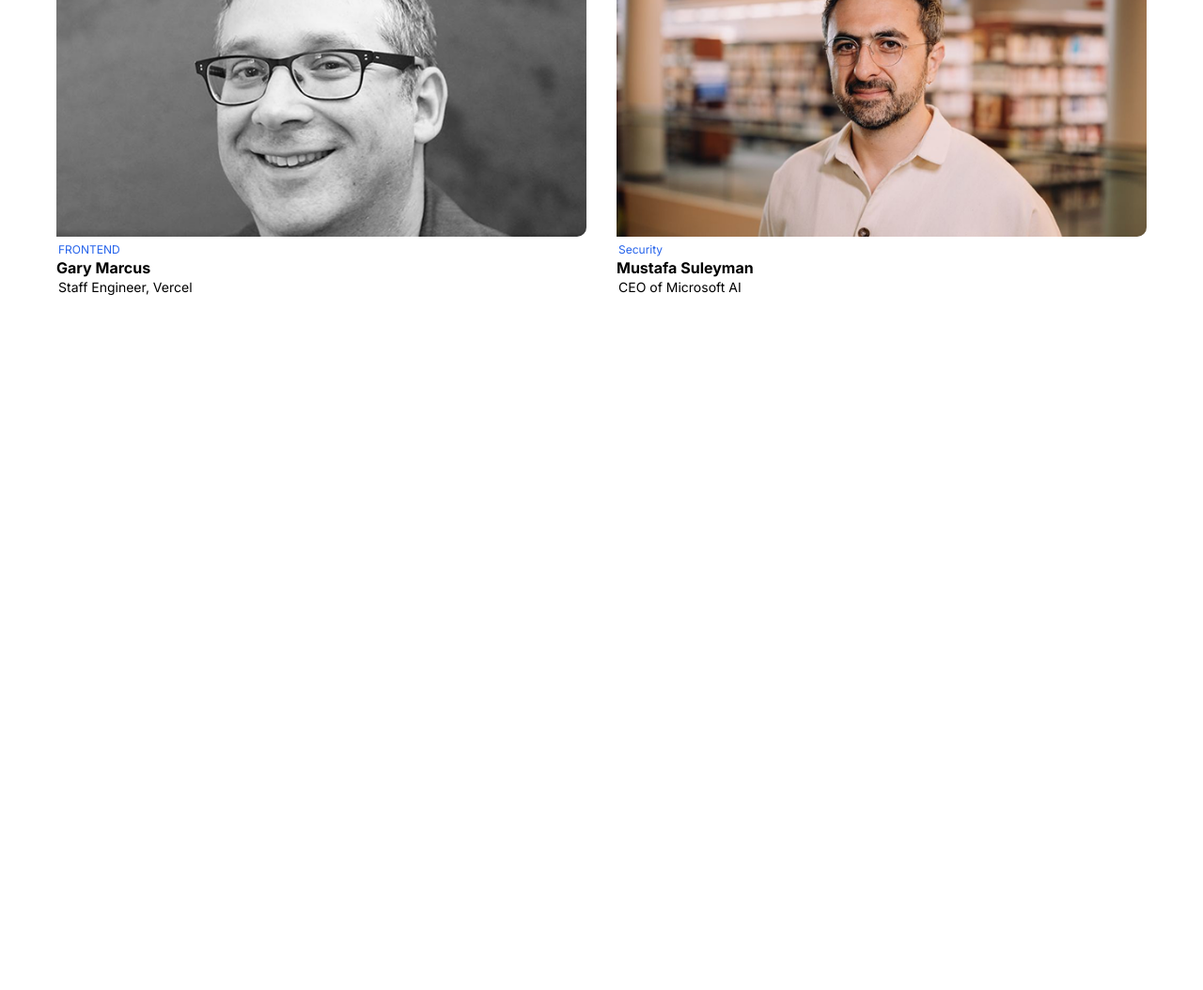
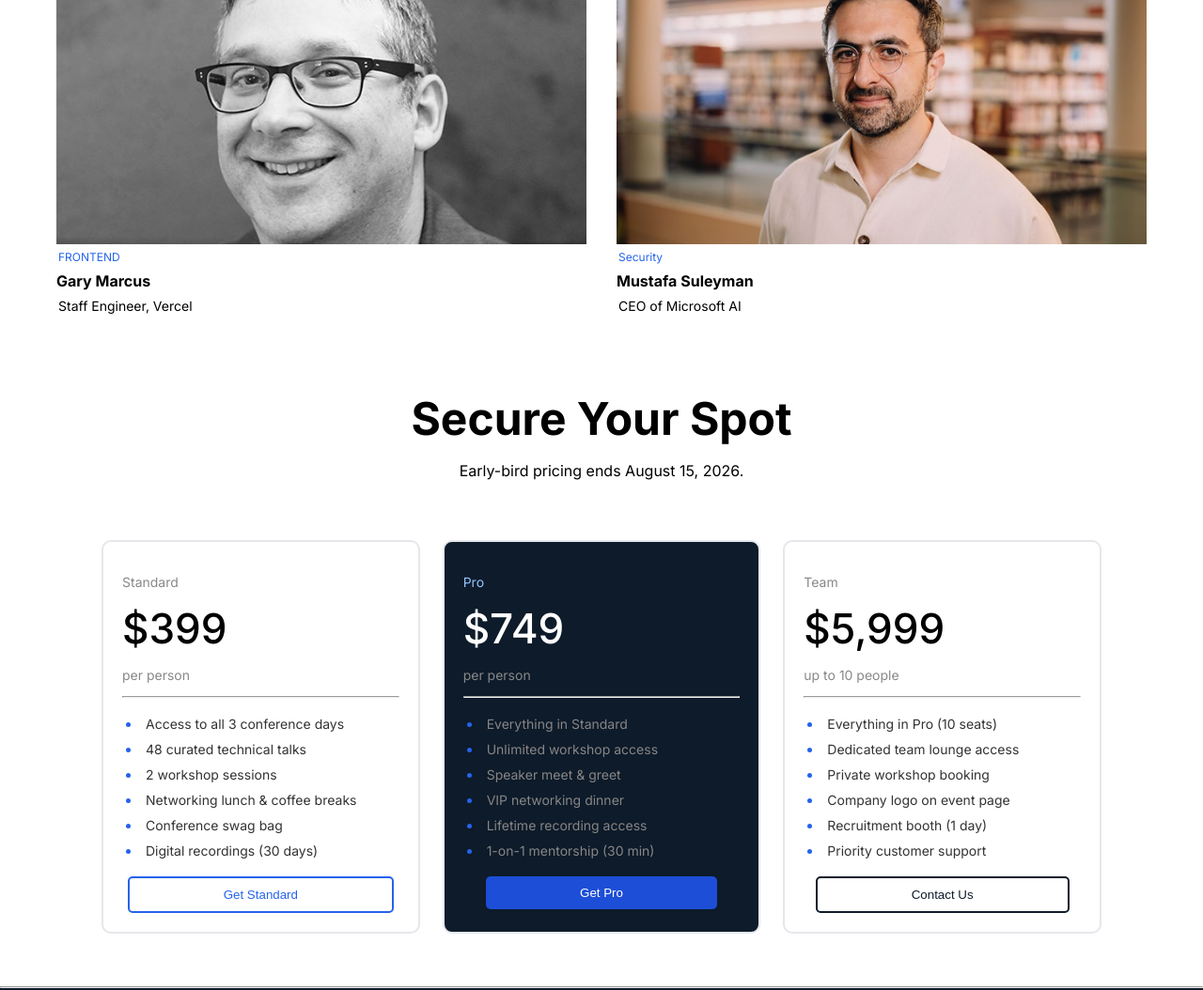
Before and after one commit to guts-of-sadi/Assignment-1, a plain HTML site: page index.html in a window 1280 px wide. Shown: the part 1240-2294 px from the top of the page at 94% size. Before the commit the page ends 1636 px from the top, so only its background shows below. Drawn offline with Linux system fonts and the light colour scheme.

Commit message:
pricing section added

```diff
--- a/index.html
+++ b/index.html
@@ -21,19 +21,15 @@
         <div class="logo">
             <img src="./assets/logo.png">
         </div>
-        <div class="menu-2">
-
-            <ul class="menu">
-                <li><a href="">Speakers</a></li>
-                <li><a href="">Schedule</a></li>
-                <li><a href="">Tracks</a></li>
-                <li><a href="">Vanue</a></li>
-                <li><a href="">Blog</a></li>
-            </ul>
+        <div class="menu">
+            <a href="">Speakers</a>
+            <a href="">Schedule</a>
+            <a href="">Tracks</a>
+            <a href="">Vanue</a>
+            <a href="">Blog</a>
         </div>
         <div>
-
-            <li><a href=""><button class="button">Register Now</button></a></li>
+            <a href=""><button class="button">Register Now</button></a>
         </div>
     </nav>
     <!-- hero section -->
@@ -49,6 +45,7 @@
             <button class="button-2">Register Now</button>
         </div>
     </header>
+    <!-- hero section end -->
 
     <!-- Meet the speakers section -->
 
@@ -84,6 +81,86 @@
             </div>
         </div>
     </section>
+    <!-- Meet the speakers section end -->
+
+    <!-- pricing card section -->
+    <section>
+        <div class="container">
+            <h1 class="pricing-card-head">Secure Your Spot</h1>
+            <p class="pricing-card-p">Early-bird pricing ends August 15, 2026.</p>
+        </div>
+        <div class="pricing-card-parant container">
+
+            <div class="first-card all-card">
+                <p class="card-p-tag">Standard</p>
+                <p class="price">$399</p>
+                <p class="card-p-tag">per person</p>
+                <hr>
+                <ul>
+                    <li>Access to all 3 conference days</li>
+                    <li>48 curated technical talks</li>
+                    <li>2 workshop sessions</li>
+                    <li>Networking lunch & coffee breaks</li>
+                    <li>Conference swag bag</li>
+                    <li>Digital recordings (30 days)</li>
+                </ul>
+                <button>Get Standard</button>
+            </div>
+
+            <div class="middle-card all-card">
+                <p class="card-p-tag">Pro</p>
+                <p class="price">$749</p>
+                <p class="card-p-tag">per person</p>
+                <hr>
+                <ul>
+                    <li>Everything in Standard</li>
+                    <li>Unlimited workshop access</li>
+                    <li>Speaker meet & greet</li>
+                    <li>VIP networking dinner</li>
+                    <li>Lifetime recording access</li>
+                    <li>1-on-1 mentorship (30 min)</li>
+                </ul>
+                <button>Get Pro</button>
+            </div>
+
+            <div class="third-card all-card">
+                <p class="card-p-tag">Team</p>
+                <p class="price">$5,999</p>
+                <p class="card-p-tag">up to 10 people</p>
+                <hr>
+                <ul>
+                    <li>Everything in Pro (10 seats)</li>
+                    <li>Dedicated team lounge access</li>
+                    <li>Private workshop booking</li>
+                    <li>Company logo on event page</li>
+                    <li>Recruitment booth (1 day)</li>
+                    <li>Priority customer support</li>
+                </ul>
+                <button>Contact Us</button>
+            </div>
+        </div>
+    </section>
+    <!-- pricing card secton end -->
+
+    <section>
+
+    </section>
+    <!-- footer section -->
+
+    <footer>
+         <hr>
+        <div class="footer container">
+            <div class="left-footer">
+                <img src="./assets/footer-logo.png" alt="">
+                <p>© 2026 DevConf. All rights reserved.</p>
+            </div>
+            <div class="right-footer">
+
+                <a href="">Privacy Policy</a>
+                <a href="">Terms of Service</a>
+            </div>
+        </div>
+    </footer>
 
 </body>
 
--- a/style.css
+++ b/style.css
@@ -6,99 +6,235 @@ body {
 }
 
 .container {
-     margin: 0px 60px 0px 60px;
+    margin: 0px 60px 0px 60px;
 }
 
 .navbar {
     padding: 20px;
-    /* border: 2px solid black; */
     display: grid;
-    grid-template-columns: repeat(3, 1fr);
+    grid-template-columns: auto 1fr auto;
     align-items: center;
 
 
 }
 
-ul,
-li,
-a {
+.menu {
+    display: flex;
+    justify-content: center;
+    gap: 10px;
+}
+
+.menu a {
     color: #575757;
-    display: flex;
-    gap: 10px;
     list-style: none;
     text-decoration: none;
 }
 
 .button {
+    display: inline-block;
     color: white;
     background-color: #1D4ED8;
-    margin-left: 190px;
     padding: 10px 30px;
     border-radius: 5px;
     border: none;
     cursor: pointer;
 }
 
-header{
+header {
     background-image: linear-gradient(rgba(0, 0, 0, 0.6), rgba(0, 0, 0, 0.6)), url('./assets/banner.jpg');
     height: 70vh;
-    background-repeat:no-repeat;
+    background-repeat: no-repeat;
     background-size: cover;
     background-position: center;
     display: grid;
     justify-content: center;
     align-items: center;
 }
-.header-content{
+
+.header-content {
     color: white;
     text-align: center;
     align-items: center;
     font-size: 1rem;
 
 }
-.header-content h1{
+
+.header-content h1 {
     font-size: 60px;
     margin-bottom: 10px;
 }
-.button-2{
-     color: white;
+
+.button-2 {
+    color: white;
     background-color: #1D4ED8;
     padding: 10px 30px;
     border-radius: 5px;
     border: none;
     cursor: pointer;
-    display:flex;
+    display: flex;
     margin: auto;
     margin-top: 250px;
 }
-.speakers-heading{
+
+.speakers-heading {
     font-size: 2rem;
     align-items: center;
     text-align: center;
     margin-top: 80px;
     margin-bottom: 56px;
 }
-.speakers-parent{
+
+.speakers-parent {
     display: grid;
-    grid-template-columns: repeat(2,1fr);
+    grid-template-columns: repeat(2, 1fr);
     gap: 32px;
     margin-bottom: 80px;
 }
-.speakers-parent div img{
-    border-radius: 10px 10px 10px 0px;
+
+.speakers-parent div img {
+    border-radius: 10px 10px 0px 0px;
     width: 100%;
 
 }
-.job{
+
+.job {
     font-size: 12px;
     color: #2563EB;
 }
-.position{
+
+.position {
     font-size: 14px;
 }
-.job,.position{
-   margin: 2px;
+
+.job,
+.position {
+    margin: 2px;
 }
-.speakers-parent div h4{
-    margin: 0px;
+
+.speakers-parent div h4 {
+    margin: 8px 0px 8px 0px;
 }
+
+/* start of pricing section */
+.pricing-card-head {
+    font-size: 48px;
+    text-align: center;
+    margin: 0px 0px 0px 0px;
+}
+
+.pricing-card-p {
+    font-size: 16px;
+    text-align: center;
+}
+
+
+.pricing-card-parant {
+    display: grid;
+    grid-template-columns: repeat(3, 1fr);
+    gap: 24px;
+    padding: 48px;
+
+}
+
+.all-card {
+    border: 2px solid #E5E7EB;
+    border-radius: 10px;
+    padding: 20px;
+
+}
+
+.all-card ul {
+
+    font-size: 14px;
+    padding-left: 20px;
+    margin-right: 20px;
+    color: #333333;
+}
+
+.all-card li::marker {
+    color: #2563EB
+}
+
+.all-card ul li {
+    padding: 5px
+}
+
+.card-p-tag {
+    font-size: 14px;
+    color: #888888;
+}
+
+.price {
+    font-size: 44px;
+    margin: 4px 0px 4px 0px;
+    font-weight: 500;
+}
+
+
+.first-card {
+    background-color: #FFFFFF;
+}
+
+.first-card button {
+    color: #2563EB;
+    border: 2px solid #2563EB;
+    background-color: white;
+    padding: 10px 100px 10px 100px;
+    border-radius: 5px;
+    cursor: pointer;
+    display: flex;
+    margin: auto;
+}
+
+
+.middle-card {
+    color: #FFFFFF;
+    background-color: #0D1B2A;
+}
+
+.middle-card li {
+    color: #888585
+}
+
+.middle-card button {
+    color: white;
+    background-color: #1D4ED8;
+    padding: 10px 100px 10px 100px;
+    border-radius: 5px;
+    border: none;
+    cursor: pointer;
+    display: flex;
+    margin: auto;
+}
+
+.middle-card p:first-child {
+    color: #93C5FD;
+}
+
+.third-card button {
+    color: #0D1B2A;
+    border: 2px solid #0D1B2A;
+    background-color: white;
+    padding: 10px 100px 10px 100px;
+    border-radius: 5px;
+    cursor: pointer;
+    display: flex;
+    margin: auto;
+}
+/* end of pricing section */
+
+/* footer section */
+footer{
+     background-color:#0D1B2A;
+}
+.footer{
+   display: flex;
+   justify-content: space-between;
+
+}
+.left-footer{
+
+}
+.right-footer{
+  margin: 20px;
+}
```
